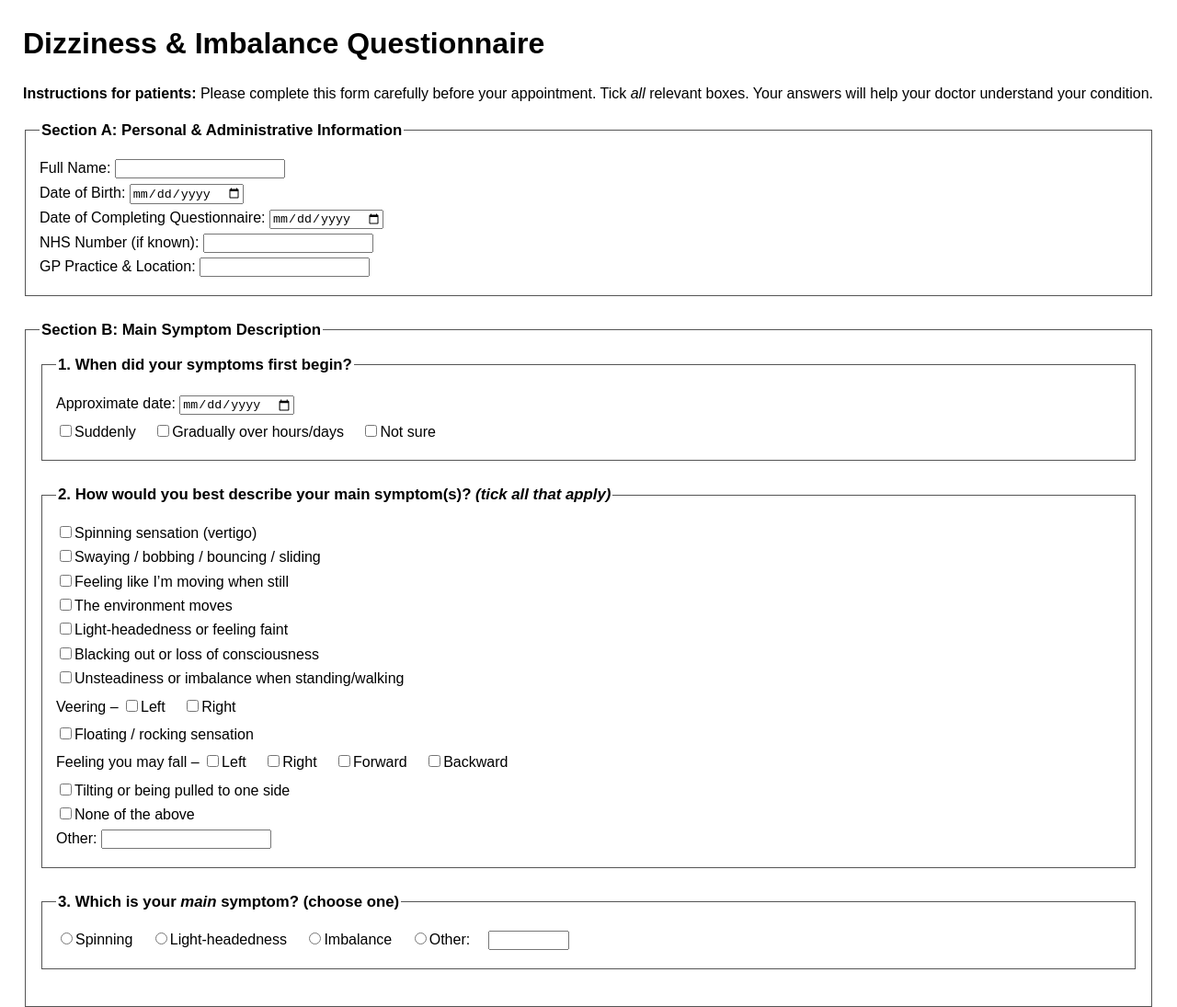
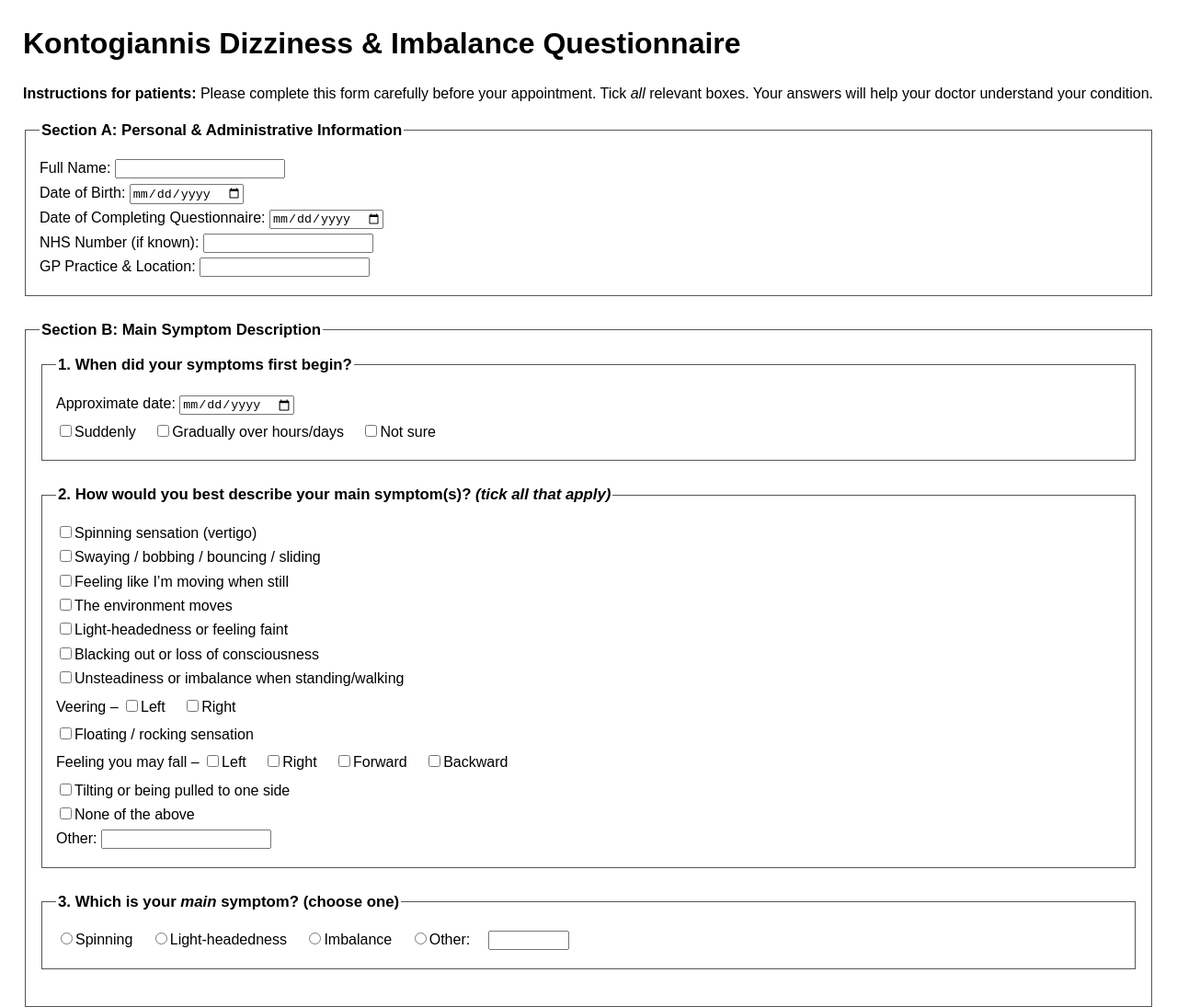
Before and after one commit to dr-redragon/dizzinessapp2, a website: page public/index.html in a window 1280 px wide. Shown: the top 1095 px of the page at 92% size. Drawn offline with Linux system fonts and the light colour scheme.

Commit message:
Update index.html

```diff
--- a/public/index.html
+++ b/public/index.html
@@ -18,7 +18,7 @@
 </head>
 <body>
 
-<h1>Dizziness &amp; Imbalance Questionnaire</h1>
+<h1>Kontogiannis Dizziness &amp; Imbalance Questionnaire</h1>
 <p><strong>Instructions for patients:</strong> Please complete this form carefully before your appointment.
 Tick <em>all</em> relevant boxes. Your answers will help your doctor understand your condition.</p>
 
```
